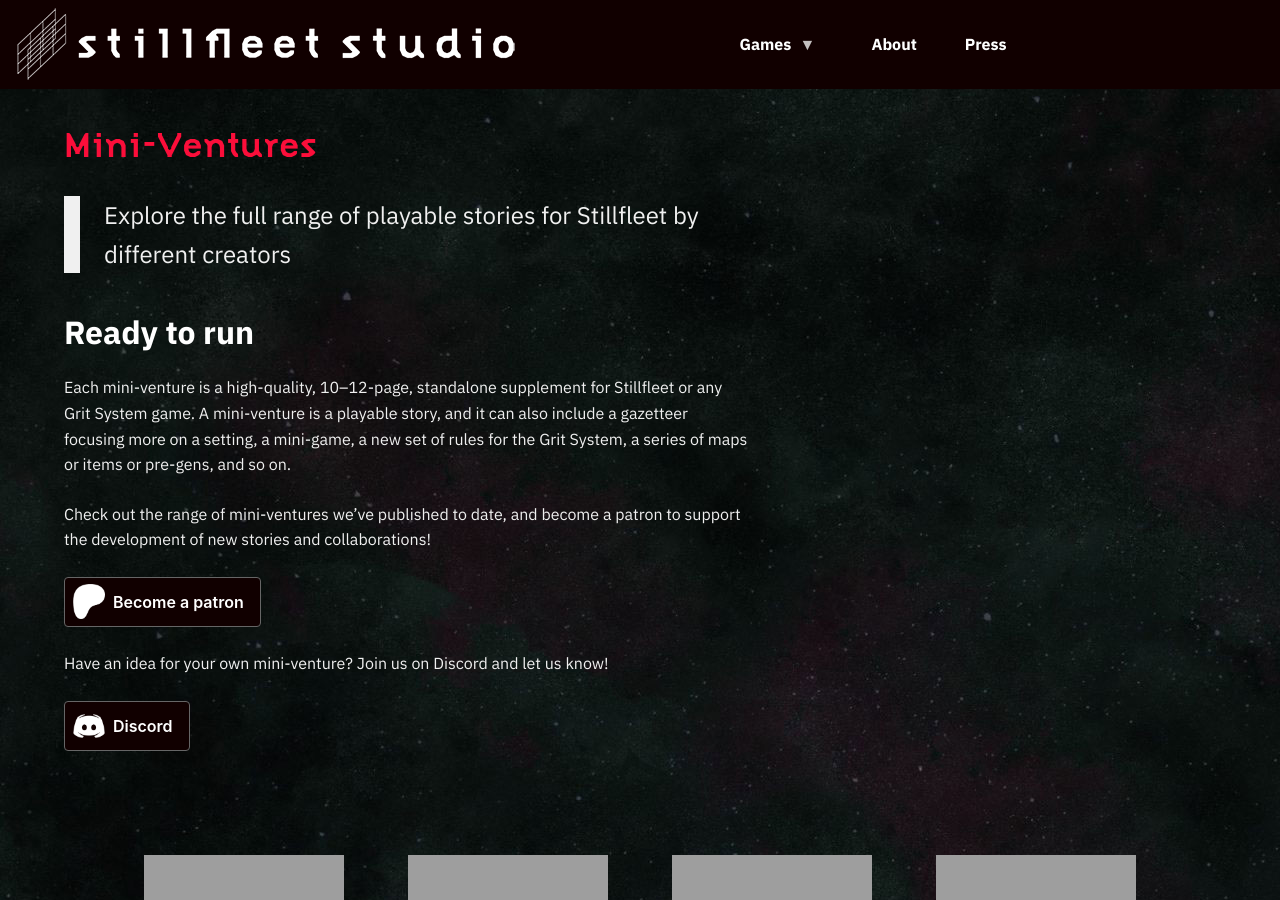
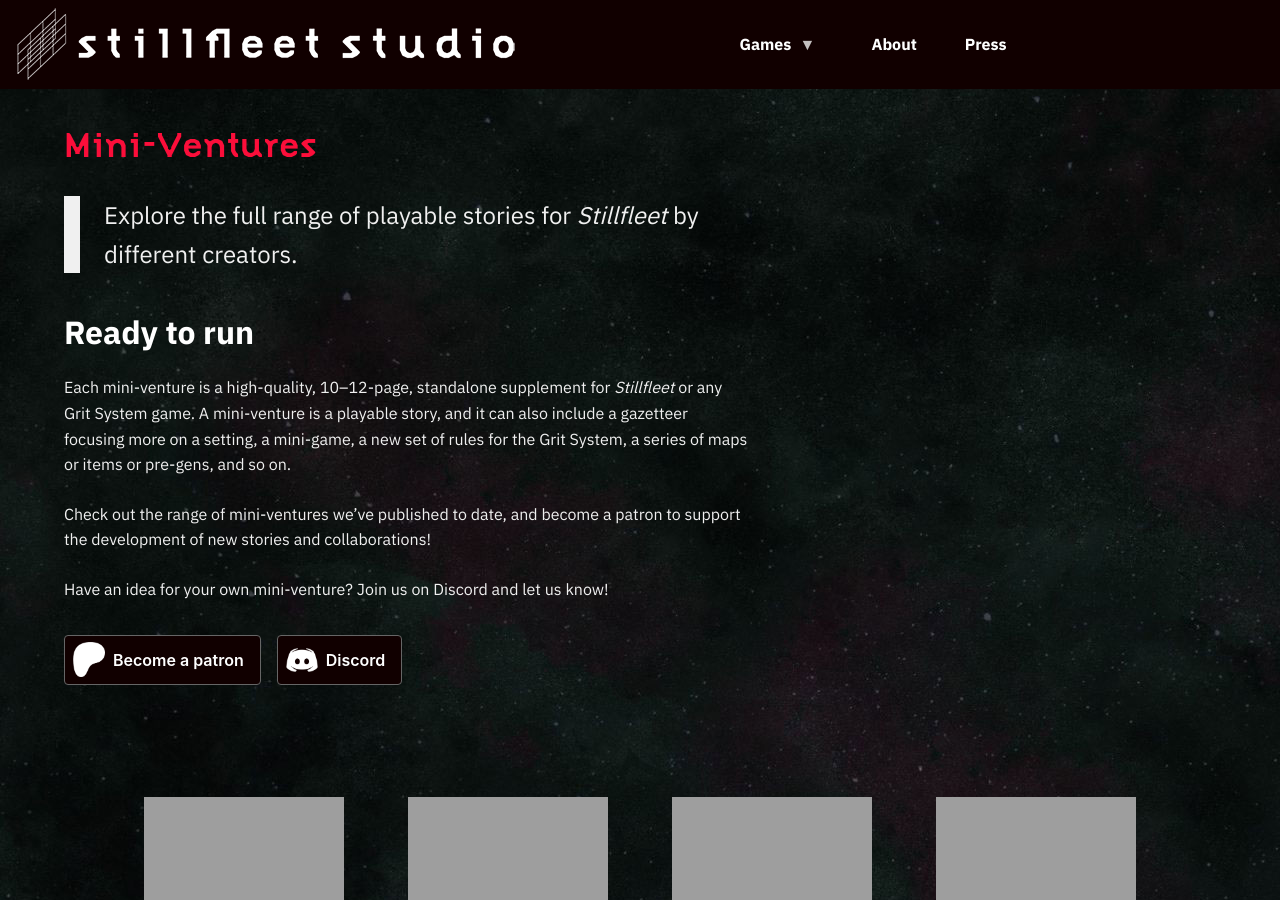
Before and after one commit to stillfleet/stillfleet.github.io, a Jekyll site: the page built from games/stillfleet/mini-ventures/index.html, in a window 1280 px wide and 900 px high. Built offline with Jekyll 4.4.1, drawn with Linux system fonts in a browser that asks for light colours; some web fonts are replaced; part of the change alters nothing that is shown.

Commit message:
Updates miniventures page formatting. Migrates it to HTML from MD

```diff
--- a/_includes/navigation.html
+++ b/_includes/navigation.html
@@ -37,7 +37,7 @@
                 {% endfor %}
               </ul>
             </li>
-            <li><a href="{% link games/stillfleet/mini-ventures/index.md %}">Mini-Ventures
+            <li><a href="{% link games/stillfleet/mini-ventures/index.html %}">Mini-Ventures
 {% assign miniventures = site.pages | where_exp: "page", "page.layout == 'brands/stillfleet-miniventure'" %}
                 <label title="Toggle Drop-down" class="drop-icon" for="sm-stillfleet-mini-ventures">▶</label>
               </a>
--- /dev/null
+++ b/games/stillfleet/mini-ventures/index.html
@@ -0,0 +1,21 @@
+---
+layout: two-col
+brand: stillfleet
+title: Mini-Ventures
+footer: components/stillfleet/mini-ventures.html
+---
+
+<blockquote> Explore the full range of playable stories for <em>Stillfleet</em> by different creators.</blockquote>
+
+<h2>Ready to run</h2>
+
+<p>Each mini-venture is a high-quality, 10–12-page, standalone supplement for <em>Stillfleet</em> or any Grit System game. A mini-venture is a playable story, and it can also include a gazetteer focusing more on a setting, a mini-game, a new set of rules for the Grit System, a series of maps or items or pre-gens, and so on.</p>
+
+<p>Check out the range of mini-ventures we’ve published to date, and become a patron to support the development of new stories and collaborations!</p>
+
+<p>Have an idea for your own mini-venture? Join us on Discord and let us know!</p>
+
+<ul class="rowlist">
+  <li><a href="https://www.patreon.com/stillfleet?fan_landing=true" class="external patreon dark">Become a patron</a></li>
+  <li><a href="http://discord.stillfleet.com/" class="external discord dark">Discord</a></li>
+</ul>
--- a/games/stillfleet/mini-ventures/index.md
+++ /dev/null
@@ -1,20 +0,0 @@
----
-layout: two-col
-brand: stillfleet
-title: Mini-Ventures
-footer: components/stillfleet/mini-ventures.html
----
-
-> Explore the full range of playable stories for Stillfleet by different creators
-
-## Ready to run
-
-Each mini-venture is a high-quality, 10–12-page, standalone supplement for Stillfleet or any Grit System game. A mini-venture is a playable story, and it can also include a gazetteer focusing more on a setting, a mini-game, a new set of rules for the Grit System, a series of maps or items or pre-gens, and so on.
-
-Check out the range of mini-ventures we’ve published to date, and become a patron to support the development of new stories and collaborations!
-
-<a href="https://www.patreon.com/stillfleet?fan_landing=true" class="external patreon dark">Become a patron</a>
-
-Have an idea for your own mini-venture? Join us on Discord and let us know!
-
-<a href="http://discord.stillfleet.com/" class="external discord dark">Discord</a>
```
